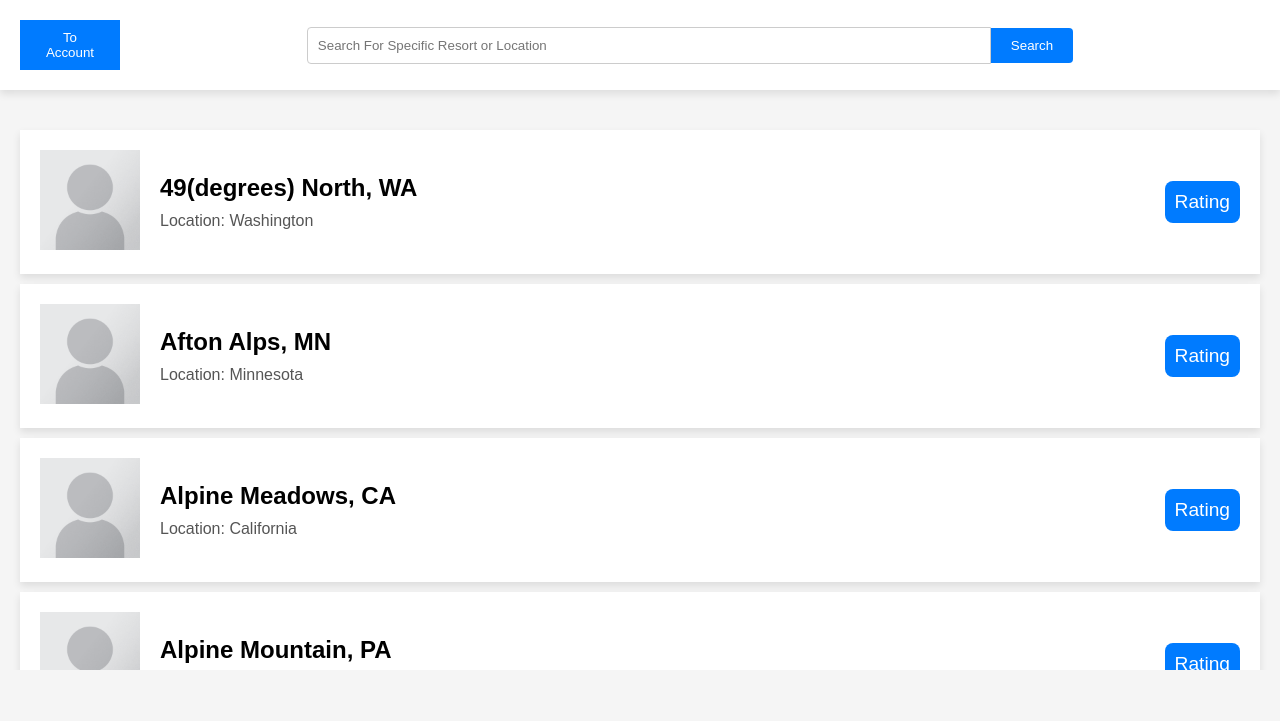
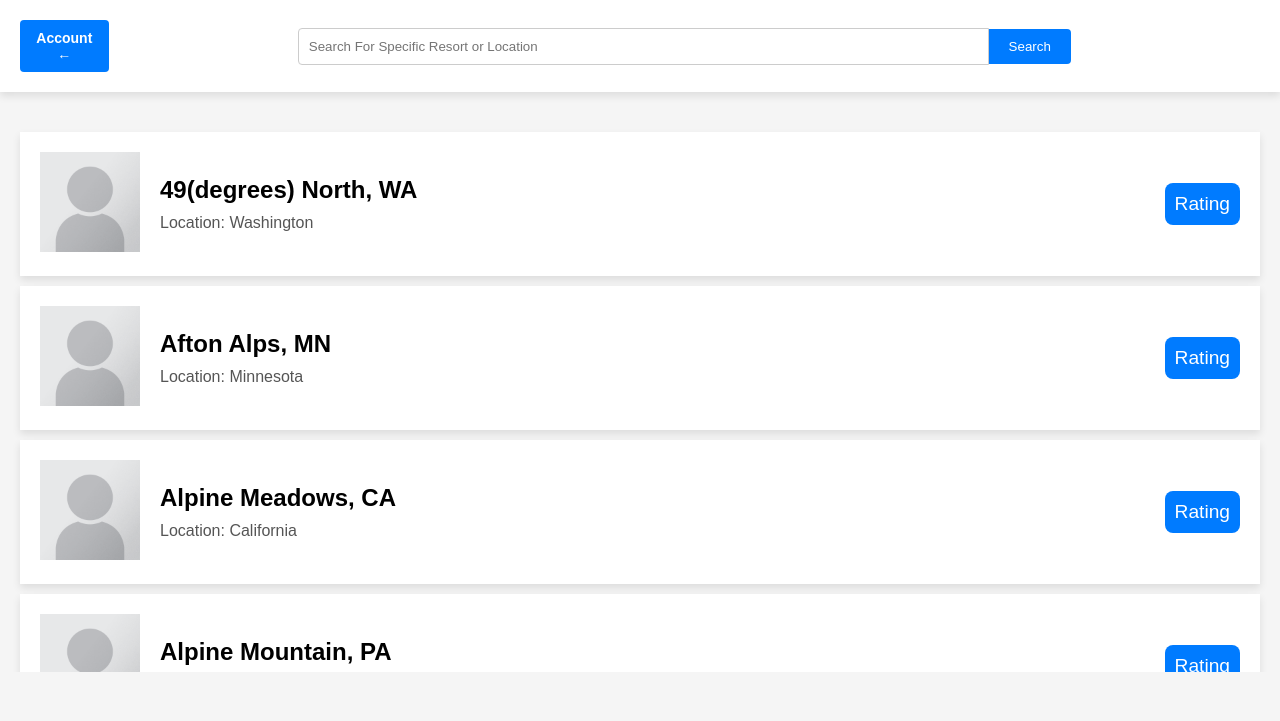
Before and after one commit to WVU-CS330-2024-08-Group05/G5, a plain HTML site: page Arcitechture Home UI/index.html in a window 1280 px wide. Drawn offline with nearby package versions, Linux system fonts and the light colour scheme.

Commit message:
fixed account btn

```diff
--- a/Arcitechture Home UI/index.html
+++ b/Arcitechture Home UI/index.html
@@ -10,7 +10,7 @@
 </head>
 <body>
     <header>
-        <button class="account-button">To Account</button>
+        <button class="account-button">Account &#8592</button>
         <div class="search-container">
             <input type="text" placeholder="Search For Specific Resort or Location" class="search-bar">
             <button class="search-button">Search</button>
--- a/Arcitechture Home UI/script.js
+++ b/Arcitechture Home UI/script.js
@@ -5,11 +5,12 @@ function loadResortData() {
         download: true,
         header: true,
         complete: function(results) {
+            console.log(results.data); // Log data for debugging
             const data = results.data;
             generateResortCards(data);
         },
         error: function(err) {
-            console.error("Error loading the CSV file: ", err);
+            console.error('Error loading CSV file:', err); // Error handling
         }
     });
 }
@@ -51,4 +52,7 @@ function generateResortCards(resorts) {
     });
 }
 
-document.addEventListener('DOMContentLoaded', loadResortData);
+// Ensure script runs when the page has fully loaded
+document.addEventListener('DOMContentLoaded', function() {
+    loadResortData();
+});
--- a/Arcitechture Home UI/styles.css
+++ b/Arcitechture Home UI/styles.css
@@ -19,7 +19,10 @@ header {
 }
 
 .account-button {
-    padding: 10px 20px;
+    font-weight: bold;
+    border-radius: 4px;
+    font-size: 14px;
+    padding: 10px 10px;
     background-color: #007bff;
     color: white;
     border: none;
```
